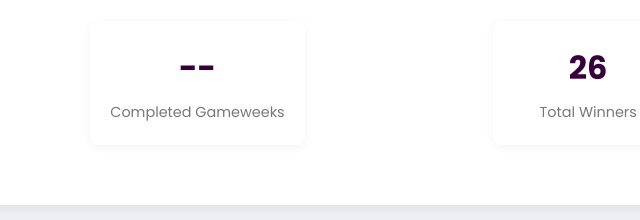
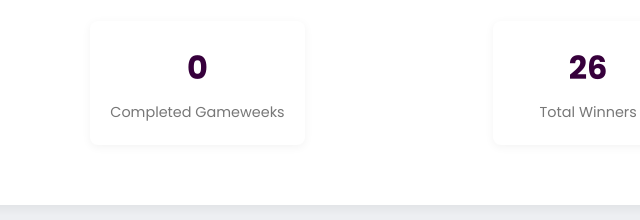
Before and after one commit to adigunners/adigunners.github.io, a plain HTML site: page winners.html in a window 1280 px wide. Shown: the part 389-609 px from the top of the page, 64-704 px from the left. Drawn offline with Linux system fonts and the light colour scheme; no server answers.

Commit message:
Leaderboard logic fixed

```diff
--- a/winners.html
+++ b/winners.html
@@ -371,7 +371,6 @@
     <script>
       document.addEventListener("DOMContentLoaded", function () {
         loadWinnerData();
-        loadFPLData();
         checkTestMode();
       });
 
@@ -413,6 +412,11 @@
 
             displayWinnerTable(data.winners);
             updateStatsSummary(data.winners);
+
+            // Update completed gameweeks from the JSON data summary
+            if (data.summary && data.summary.completedGameweeks !== undefined) {
+              document.getElementById("completed-gameweeks").textContent = data.summary.completedGameweeks;
+            }
 
             // Show last updated time for winners
             const lastUpdated = new Date(data.lastUpdated);
```
